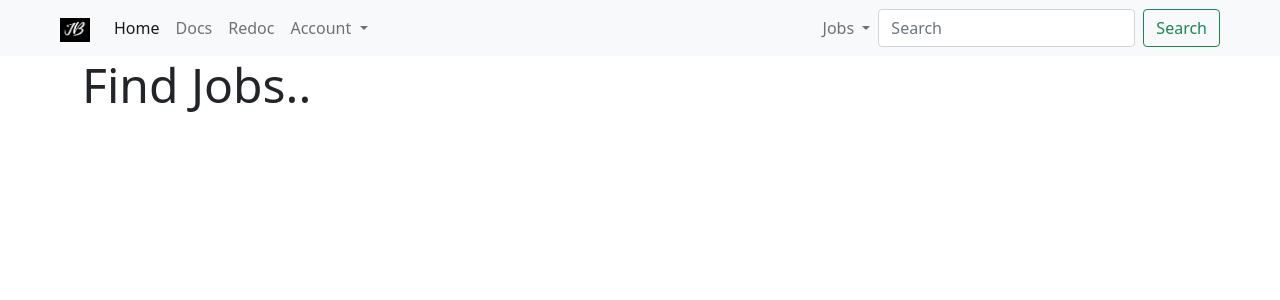
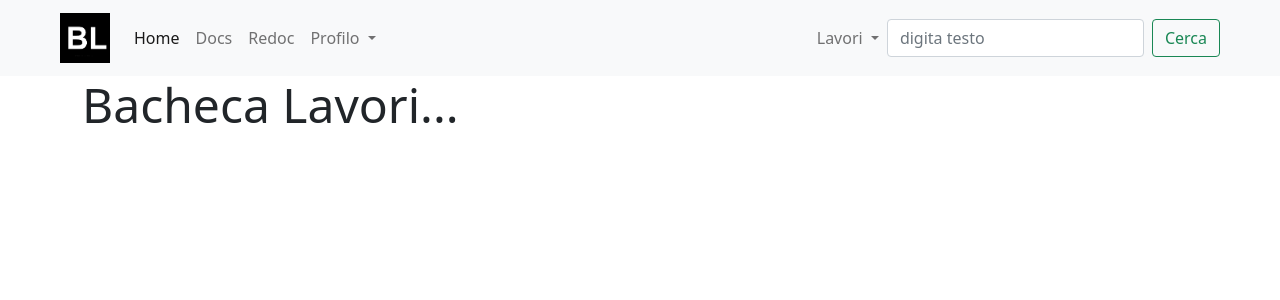
Before and after one commit to m2iandom/job_board, a FastAPI app: page / in a window 1280 px wide. Shown: the top 300 px of the page. Run offline with FastAPI, Linux system fonts and the light colour scheme; data that the repository does not hold is empty; parts of the project's set-up code (start-up, migrations or seed data) failed here and were passed over; some libraries are stand-ins or nearby versions.

Commit message:
initial commit

```diff
--- a/backend/templates/components/navbar.html
+++ b/backend/templates/components/navbar.html
@@ -1,9 +1,10 @@
 <nav class="navbar navbar-expand-lg navbar-light bg-light px-5">
   <div class="container-fluid">
     <a class="navbar-brand" href="#">
-      <img src="{{ url_for('static', path='images/logo.png') }}" alt="" width="30" height="24">
+      <img src="{{ url_for('static', path='images/logo.png') }}" alt="" width="50" height="50">
     </a>
-    <button class="navbar-toggler" type="button" data-bs-toggle="collapse" data-bs-target="#navbarSupportedContent" aria-controls="navbarSupportedContent" aria-expanded="false" aria-label="Toggle navigation">
+    <button class="navbar-toggler" type="button" data-bs-toggle="collapse" data-bs-target="#navbarSupportedContent"
+      aria-controls="navbarSupportedContent" aria-expanded="false" aria-label="Toggle navigation">
       <span class="navbar-toggler-icon"></span>
     </button>
     <div class="collapse navbar-collapse" id="navbarSupportedContent">
@@ -18,21 +19,25 @@
           <a class="nav-link" href="/redoc/">Redoc</a>
         </li>
         <li class="nav-item dropdown">
-          <a class="nav-link dropdown-toggle" href="#" id="navbarDropdown" role="button" data-bs-toggle="dropdown" aria-expanded="false">
-            Account
+          <a class="nav-link dropdown-toggle" href="#" id="navbarDropdown" role="button" data-bs-toggle="dropdown"
+            aria-expanded="false">
+            Profilo
           </a>
           <ul class="dropdown-menu" aria-labelledby="navbarDropdown">
-            <li><a class="dropdown-item" href="/register/">Signup</a></li>
+            <li><a class="dropdown-item" href="/register/">Registra</a></li>
             <li><a class="dropdown-item" href="/login/">Login</a></li>
-            <li><hr class="dropdown-divider"></li>
-            <li><a class="dropdown-item" href="#">Something else here</a></li>
+            <li>
+              <hr class="dropdown-divider">
+            </li>
+            <li><a class="dropdown-item" href="#">Uso Futuro</a></li>
           </ul>
         </li>
       </ul>
       <ul class="navbar-nav ml-auto mb-2 mb-lg-0">
         <li class="nav-item dropdown">
-          <a class="nav-link dropdown-toggle" href="#" id="navbarDropdown" role="button" data-bs-toggle="dropdown" aria-expanded="false">
-            Jobs
+          <a class="nav-link dropdown-toggle" href="#" id="navbarDropdown" role="button" data-bs-toggle="dropdown"
+            aria-expanded="false">
+            Lavori
           </a>
           <ul class="dropdown-menu" aria-labelledby="navbarDropdown">
             <li><a class="dropdown-item" href="/post-a-job/">Create Job post</a></li>
@@ -41,8 +46,9 @@
         </li>
       </ul>
       <form class="d-flex" action="/search/">
-        <input class="form-control me-2" name="query" id="autocomplete" type="search" placeholder="Search" aria-label="Search">
-        <button class="btn btn-outline-success" type="submit">Search</button>
+        <input class="form-control me-2" name="query" id="autocomplete" type="search" placeholder="digita testo"
+          aria-label="Search">
+        <button class="btn btn-outline-success" type="submit">Cerca</button>
       </form>
     </div>
   </div>
--- a/backend/templates/general_pages/homepage.html
+++ b/backend/templates/general_pages/homepage.html
@@ -2,7 +2,7 @@
 
 
 {% block title %}
-  <title>Job Board</title>
+<title>Bacheca Lavori</title>
 {% endblock %}
 
 {% block content %}
@@ -12,7 +12,7 @@
 <div class="container">
   <div class="row">
     <div class="col">
-      <h1 class="display-5">Find Jobs..</h1>
+      <h1 class="display-5">Bacheca Lavori...</h1>
     </div>
   </div>
   <div class="row">
@@ -25,7 +25,9 @@
       {% if loop.index %3 %}
     </div>
     {% else %}
-            </div></div><br><div class="row">
+  </div>
+</div><br>
+<div class="row">
   {% endif %}
   {% endfor %}
 </div>
```
Also changed, not shown: backend/static/images/logo.png, backend/static/images/logo_old.png (added). Lines whose indentation alone changed are shown as unchanged.
